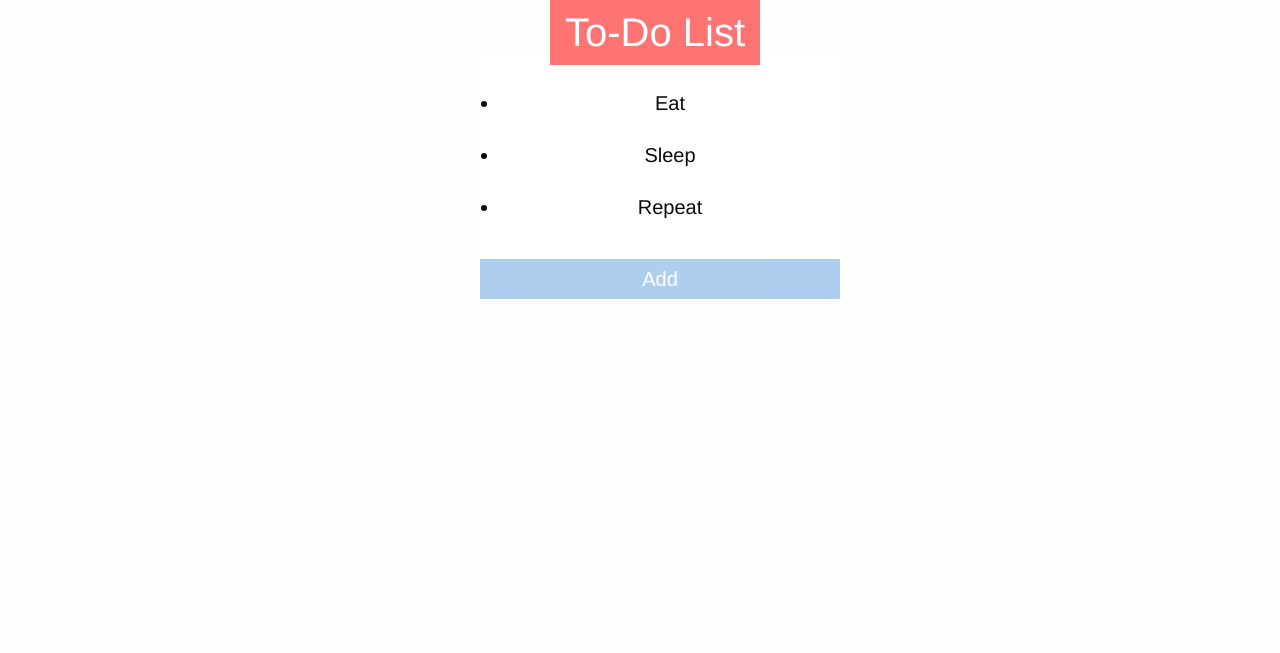
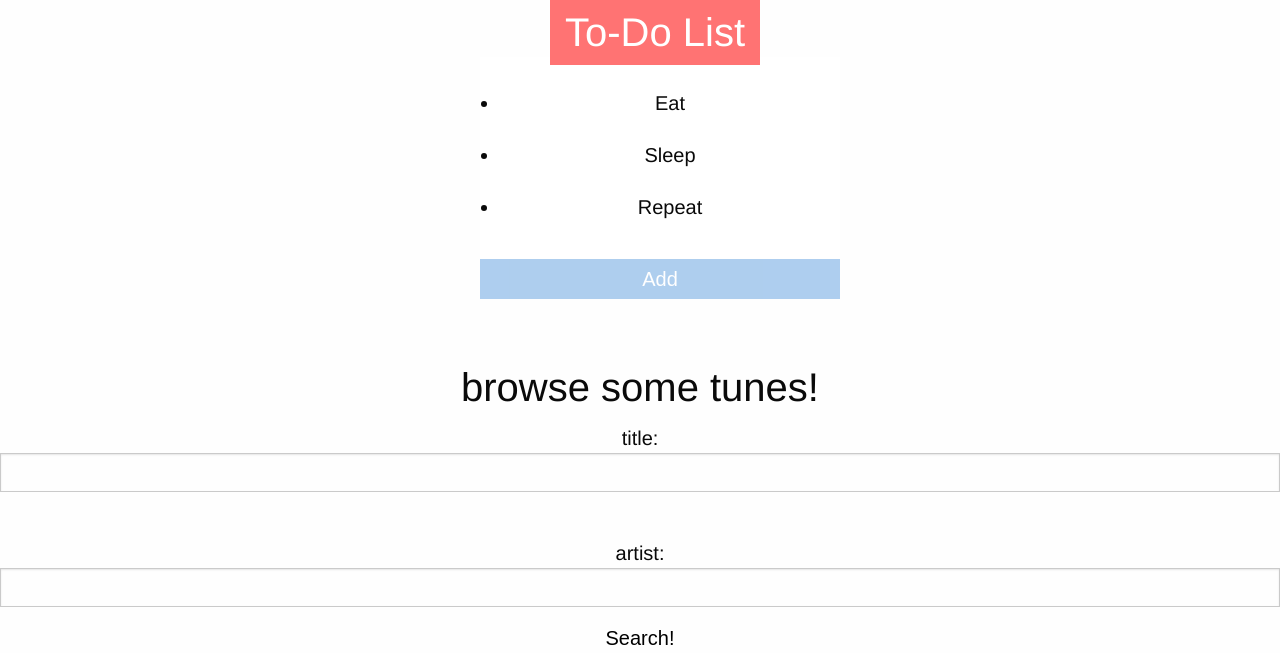
Before and after one commit to JFreyra/ExpertFishermen_LiokV_ChenA_Freyra_XiangW, a Flask app: page / in a window 1280 px wide. Shown: the part 803-1456 px from the top of the page. Before the commit the page ends 1102 px from the top, so only its background shows below. Run offline with Flask 2, Linux system fonts and the light colour scheme; parts of the project's set-up code (start-up, migrations or seed data) failed here and were passed over.

Commit message:
singer songwriter

```diff
--- a/app.py
+++ b/app.py
@@ -1,5 +1,5 @@
 from flask import Flask, render_template, url_for, request, redirect, session, flash
-from utils import flaskUtils, auth
+from utils import flaskUtils, auth, spotify
 
 def redirect_url():
     return request.referrer or url_for("index")
@@ -68,6 +68,10 @@ def todo( methods=['POST'] ):
     return ""
 
 
+@app.route('/songs', methods=['GET','POST'])
+def songs():
+    print spotify.keywordSearch("Maroon 5", "")
+    return render_template("songs.html")
 @app.route('/logout')
 def logout():
     if "user_id" in session:
--- a/templates/home.html
+++ b/templates/home.html
@@ -53,6 +53,17 @@ Potato Productivity
   </div>
   <!-- END EDITABLE LIST !-->
 
+  <br>
+  <br>
+
+  <!-- SONGS !-->
+  <h2> browse some tunes! </h2>
+  <form action="/songs" methods="GET">
+    title: <input type="text" name="title"/>
+    <br>
+    artist: <input type="text" name="artist"/>
+    <button type="submit">Search!</button>
+  </form>
 </center>
 
 {% endblock content %}
```
Also changed, not shown: templates/songs.html (added, +11 -0 lines).
